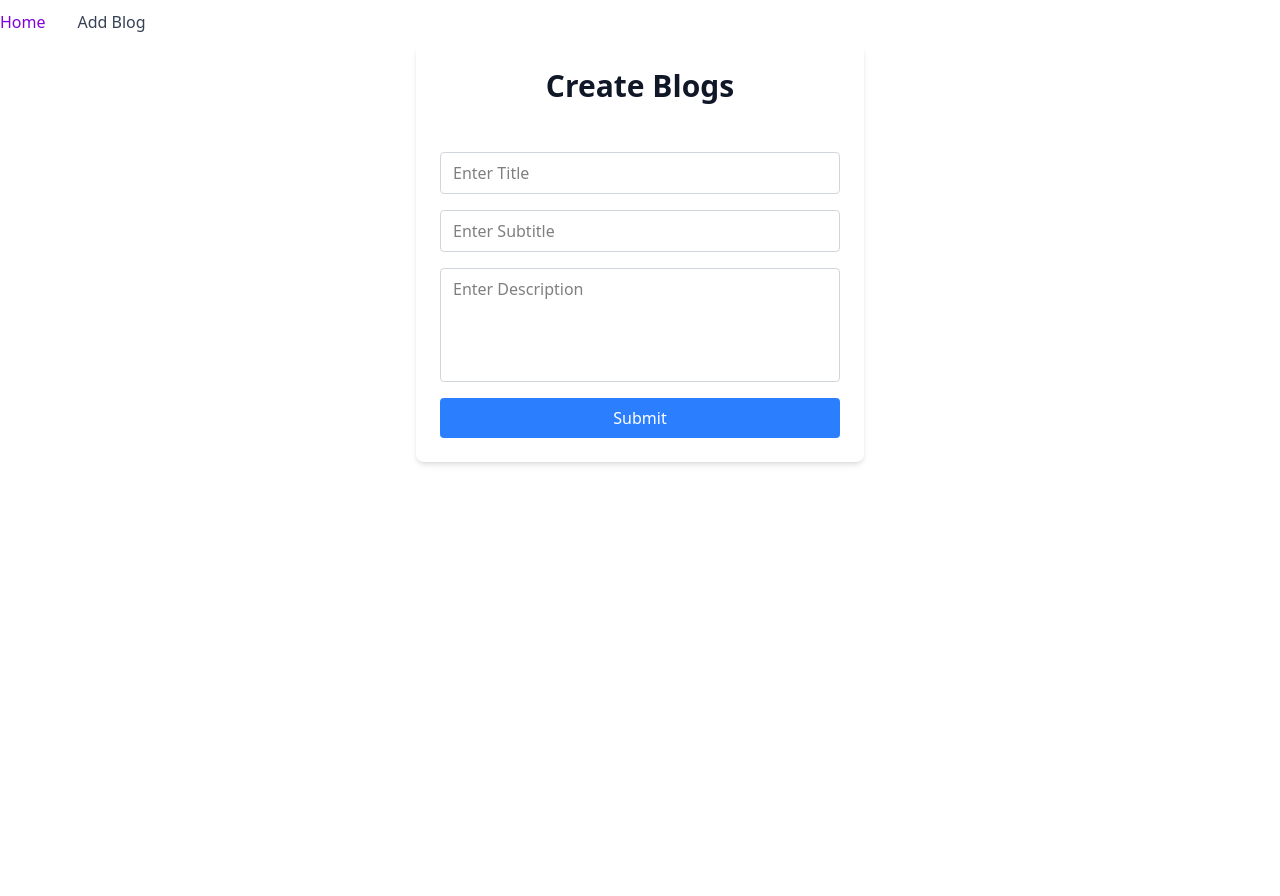
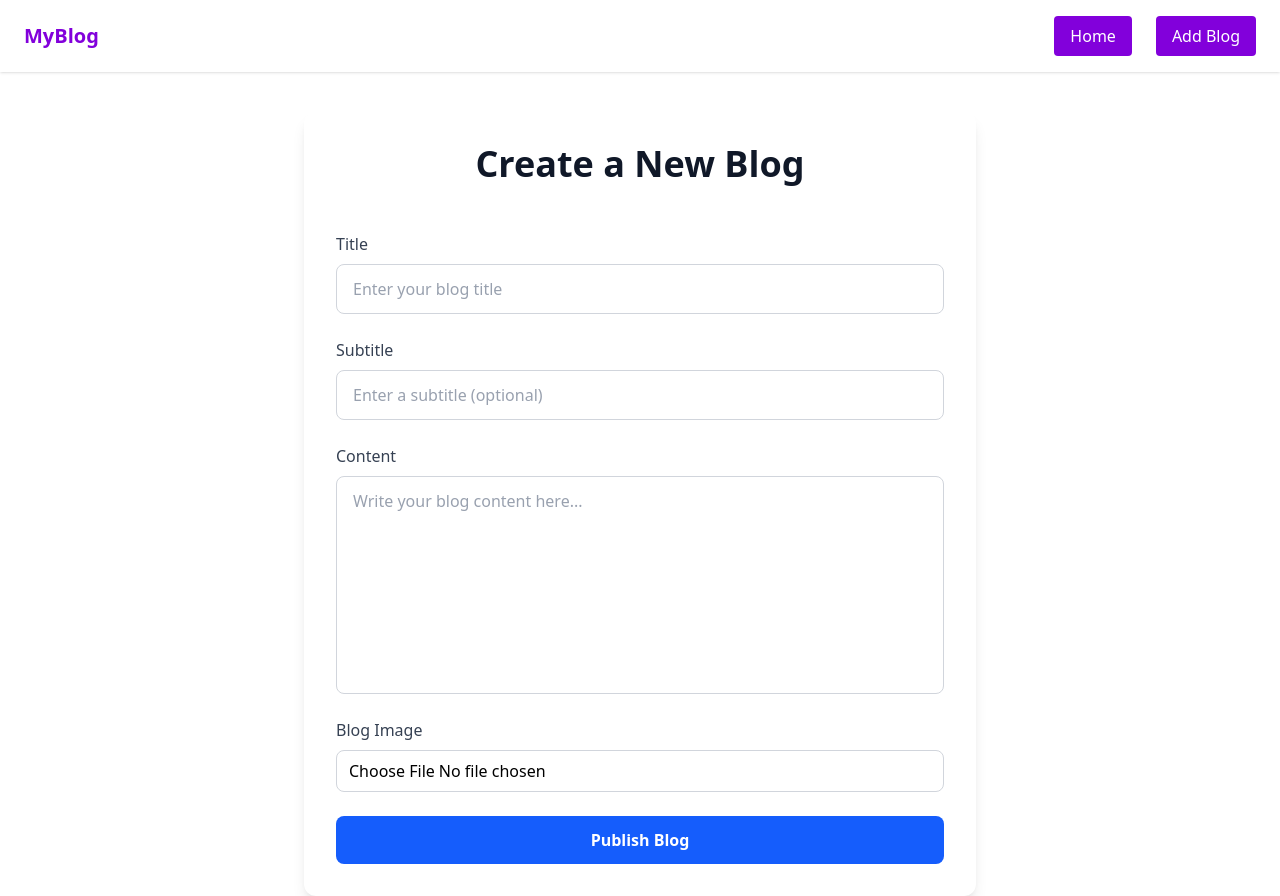
Before and after one commit to acidicsameer/CMS-frontend-, a React app: page /add in a window 1280 px wide. Before the commit the page ends 800 px from the top, so only its background shows below. Built offline with nearby package versions, Linux system fonts and the light colour scheme; the HTML template or start-up script is replaced by a standard one.

Commit message:
cloudinary is used for file mgmt

```diff
--- a/src/App.jsx
+++ b/src/App.jsx
@@ -1,19 +1,25 @@
 import React from 'react'
 import { BrowserRouter,Routes,Route } from 'react-router-dom'
  import Navbar from './components/Navbar'
-
+import { Suspense } from 'react'
 import Home from './Pages/HomePage/Home'
 import CreateBlog from './Pages/CreateBlog/CreateBlog'
 import SinglePage from './Pages/SingleBlog/SinglePage'
 import UpdateBlog from './Pages/UpdateBlog/UpdateBlog'
+import Loading from './components/Loading'
 
 export const App = () => {
   return (
     <>
 <BrowserRouter>
 <Navbar/>
+
   <Routes>
-  <Route path="/" element={<Home/>}/>
+  <Route path="/" element={
+<Suspense fallback={<Loading />}>
+  <Home />
+</Suspense>
+  }/>
   <Route path="/add" element={<CreateBlog/>}/>
   <Route path="/singleblog/:id" element={<SinglePage/>}/>
   <Route path="/edit/:id" element={<UpdateBlog/>}/>
--- a/src/Pages/CreateBlog/CreateBlog.jsx
+++ b/src/Pages/CreateBlog/CreateBlog.jsx
@@ -1,18 +1,12 @@
-import axios from 'axios'
-import { useNavigate } from 'react-router-dom'
+import axios from "axios";
+import { useNavigate } from "react-router-dom";
 
 const CreateBlog = () => {
+  const navigate = useNavigate();
 
-
-    const navigate=useNavigate()
-
-
-
-
-
-      const addBlog= async(e)=>{
-           e.preventDefault()
-         const formData= new FormData(e.target)
+  const addBlog = async (e) => {
+    e.preventDefault();
+    const formData = new FormData(e.target);
     //  console.log(formData)
 
     //  const data={
@@ -21,57 +15,92 @@ const CreateBlog = () => {
     //      description:formData.get("description"),
 
     //  }
-        const data=Object.fromEntries(formData)
-      const response= await axios.post ("https://backendcms.up.railway.app/blog",data)
-      if(response.status==201)
-      {
-        navigate("/")
+    const data = Object.fromEntries(formData);
+    const response = await axios.post(
+      "https://backendcms.up.railway.app/blog",
+      data
+    );
+    if (response.status == 201) {
+      navigate("/");
     }
-
-
-      }
+  };
 
   return (
     <>
-<form  onSubmit={addBlog}
-  className="max-w-md mx-auto p-6 bg-white rounded-lg shadow-md flex flex-col gap-4">
-      <h1 className="text-3xl font-bold text-gray-900 mb-8 text-center"> Create Blogs</h1>
+  <form
+  onSubmit={addBlog}
+  className="max-w-2xl mx-auto bg-white dark:bg-gray-900 rounded-xl shadow-lg p-8 flex flex-col gap-6 mt-10"
+>
+  <h1 className="text-4xl font-bold text-gray-900 dark:text-white text-center mb-6">
+    Create a New Blog
+  </h1>
 
+  {/* Title */}
+  <div className="flex flex-col">
+    <label className="text-gray-700 dark:text-gray-300 mb-2 font-medium">
+      Title
+    </label>
     <input
       type="text"
       name="title"
+      placeholder="Enter your blog title"
+      className="border border-gray-300 dark:border-gray-600 rounded-lg px-4 py-3 focus:outline-none focus:ring-2 focus:ring-blue-500 dark:bg-gray-800 dark:text-white transition placeholder-gray-400"
+      required
+    />
+  </div>
 
-    placeholder="Enter Title"
-    className="border border-gray-300 rounded px-3 py-2 focus:outline-none focus:ring-2 focus:ring-blue-500"
-  />
-
+  {/* Subtitle */}
+  <div className="flex flex-col">
+    <label className="text-gray-700 dark:text-gray-300 mb-2 font-medium">
+      Subtitle
+    </label>
     <input
       type="text"
-    name='subTitle'
+      name="subTitle"
+      placeholder="Enter a subtitle (optional)"
+      className="border border-gray-300 dark:border-gray-600 rounded-lg px-4 py-3 focus:outline-none focus:ring-2 focus:ring-blue-500 dark:bg-gray-800 dark:text-white transition placeholder-gray-400"
+    />
+  </div>
 
-    placeholder="Enter Subtitle"
-    className="border border-gray-300 rounded px-3 py-2 focus:outline-none focus:ring-2 focus:ring-blue-500"
+  {/* Description */}
+  <div className="flex flex-col">
+    <label className="text-gray-700 dark:text-gray-300 mb-2 font-medium">
+      Content
+    </label>
+    <textarea
+      name="description"
+      placeholder="Write your blog content here..."
+      rows="8"
+      className="border border-gray-300 dark:border-gray-600 rounded-lg px-4 py-3 focus:outline-none focus:ring-2 focus:ring-blue-500 dark:bg-gray-800 dark:text-white transition placeholder-gray-400 resize-none"
+      required
+    ></textarea>
+  </div>
+
+  {/* Image Upload */}
+  <div className="flex flex-col">
+    <label className="text-gray-700 dark:text-gray-300 mb-2 font-medium">
+      Blog Image
+    </label>
+    <input
+      type="file"
+      name="image"
+      accept="image/*"
+      className="border border-gray-300 dark:border-gray-600 rounded-lg px-3 py-2 focus:outline-none focus:ring-2 focus:ring-blue-500 dark:bg-gray-800 dark:text-white transition"
     />
+  </div>
 
-  <textarea
-    placeholder="Enter Description"
-    rows="4"
-
-    name='description'
-    className="border border-gray-300 rounded px-3 py-2 focus:outline-none focus:ring-2 focus:ring-blue-500 resize-none"
-  ></textarea>
-
+  {/* Submit */}
   <button
     type="submit"
-
-    className="bg-blue-500 text-white py-2 rounded hover:bg-blue-600 transition-colors"
+    className="bg-blue-600 text-white font-semibold py-3 rounded-lg hover:bg-blue-700 focus:outline-none focus:ring-2 focus:ring-blue-500 transition"
   >
-    Submit
+    Publish Blog
   </button>
 </form>
 
+
     </>
-  )
-}
+  );
+};
 
-export default CreateBlog
+export default CreateBlog;
--- a/src/Pages/SingleBlog/SinglePage.jsx
+++ b/src/Pages/SingleBlog/SinglePage.jsx
@@ -21,23 +21,38 @@ const SinglePage = () => {
   },[]);
   return (
     <>
-      <section className="min-h-screen bg-gray-100 flex justify-center items-start pt-10 px-4">
+   <section className="min-h-screen bg-gray-100 flex justify-center items-start pt-10 px-4">
+  <div className="w-full max-w-2xl bg-white rounded-2xl shadow-lg border border-gray-200 overflow-hidden">
 
-  <div className="w-full max-w-xl bg-white rounded-2xl shadow-md border border-gray-200 overflow-hidden">
-    <div className="flex items-center px-6 py-4">
-      <div className="w-12 h-12 bg-gray-300 rounded-full mr-4"></div>
-      <div>
-        <h2 className="font-semibold text-gray-900">{blog?.title}</h2>
-        <p className="text-sm text-gray-500">{blog?.subTitle}</p>
+    {/* Header with author & blog image */}
+    <div className="flex items-center px-6 py-4 gap-4">
+      {/* Author avatar */}
+      <div className="w-12 h-12 bg-gray-300 rounded-full flex-shrink-0"></div>
+
+      <div className="flex-1">
+        <h2 className="text-2xl font-bold text-gray-900 mb-1">{blog?.title}</h2>
+        <p className="text-sm text-gray-500 mb-2">{blog?.subTitle}</p>
+        {blog.Image && (
+          <img
+            src={blog.Image}
+            alt={blog?.title}
+            className="w-full max-w-md h-64 object-cover rounded-lg mt-2"
+          />
+        )}
       </div>
     </div>
 
-    <div className="px-6 pb-4 text-gray-800">
-      <p className="mb-4">{blog?.description}</p>
+    {/* Blog content */}
+    <div className="px-6 py-4 text-gray-800 space-y-4">
+      <p>{blog?.description}</p>
     </div>
 
-    <div className="px-6 py-2 border-t border-gray-200 flex justify-between text-sm text-gray-500">
-      <button className="hover:text-blue-600 transition" onClick={() => navigate(-1)}>
+    {/* Footer with date and back button */}
+    <div className="px-6 py-3 border-t border-gray-200 flex justify-between items-center text-sm text-gray-500">
+      <button
+        className="hover:text-blue-600 transition font-medium"
+        onClick={() => navigate(-1)}
+      >
         ← Go Back
       </button>
       <span>{new Date().toLocaleDateString()}</span>
@@ -45,6 +60,7 @@ const SinglePage = () => {
   </div>
 </section>
 
+
     </>
   );
 };
--- /dev/null
+++ b/src/components/Loading.jsx
@@ -0,0 +1,11 @@
+import React from "react";
+
+const Loading = () => {
+  return (
+    <div className="fixed inset-0 flex items-center justify-center bg-white z-50">
+      <div className="w-12 h-12 border-4 border-gray-300 border-t-blue-600 rounded-full animate-spin"></div>
+    </div>
+  );
+};
+
+export default Loading;
--- a/src/components/Navbar.jsx
+++ b/src/components/Navbar.jsx
@@ -1,34 +1,34 @@
-import React from 'react'
-import { useNavigate } from 'react-router-dom'
+import React from "react";
+import { Link, useNavigate } from "react-router-dom";
 
- const Navbar = () => {
-     const navigate=useNavigate()
+const Navbar = () => {
+  const navigate = useNavigate();
+
   return (
-    <nav className="bg-white border-gray-200 py-2.5 dark:bg-gray-900">
+    <nav className="bg-white shadow-sm px-6 py-4 flex justify-between items-center">
 
 
-
-        <div className="items-center justify-between w-full lg:flex lg:w-auto lg:order-1" id="mobile-menu-2">
-            <ul className="flex flex-col mt-4 font-medium lg:flex-row lg:space-x-8 lg:mt-0">
-                <li>
-                    <a href="/"
-                        className="block py-2 pl-3 pr-4 text-white bg-purple-700 rounded lg:bg-transparent lg:text-purple-700 lg:p-0 dark:text-white"
-                        aria-current="page">Home</a>
-                </li>
-
-                <li>
-                    <button  onClick={()=>navigate("/add")}
-                        className="block py-2 pl-3 pr-4 text-gray-700 border-b border-gray-100 hover:bg-gray-50 lg:hover:bg-transparent lg:border-0 lg:hover:text-purple-700 lg:p-0 dark:text-gray-400 lg:dark:hover:text-white dark:hover:bg-gray-700 dark:hover:text-white lg:dark:hover:bg-transparent dark:border-gray-700">Add Blog </button>
-                </li>
+      <h1 className="text-xl font-bold text-purple-700 cursor-pointer">
+        MyBlog
+      </h1>
 
 
+      <div className="flex items-center gap-6 font-medium">
+        <Link
+          to="/"
+           className="bg-purple-700 text-white px-4 py-2 rounded hover:bg-purple-800 transition"
+         >
+          Home
+        </Link>
 
-            </ul>
-        </div>
+        <button
+          onClick={() => navigate("/add")}
+          className="bg-purple-700 text-white px-4 py-2 rounded hover:bg-purple-800 transition cursor-pointer">
+          Add Blog
+        </button>
+      </div>
+    </nav>
+  );
+};
 
-</nav>
-
-  )
-}
-
-export default Navbar
+export default Navbar;
```
Also changed, not shown: src/Pages/HomePage/Home.jsx (+31 -13 lines). Lines whose indentation alone changed are shown as unchanged.
